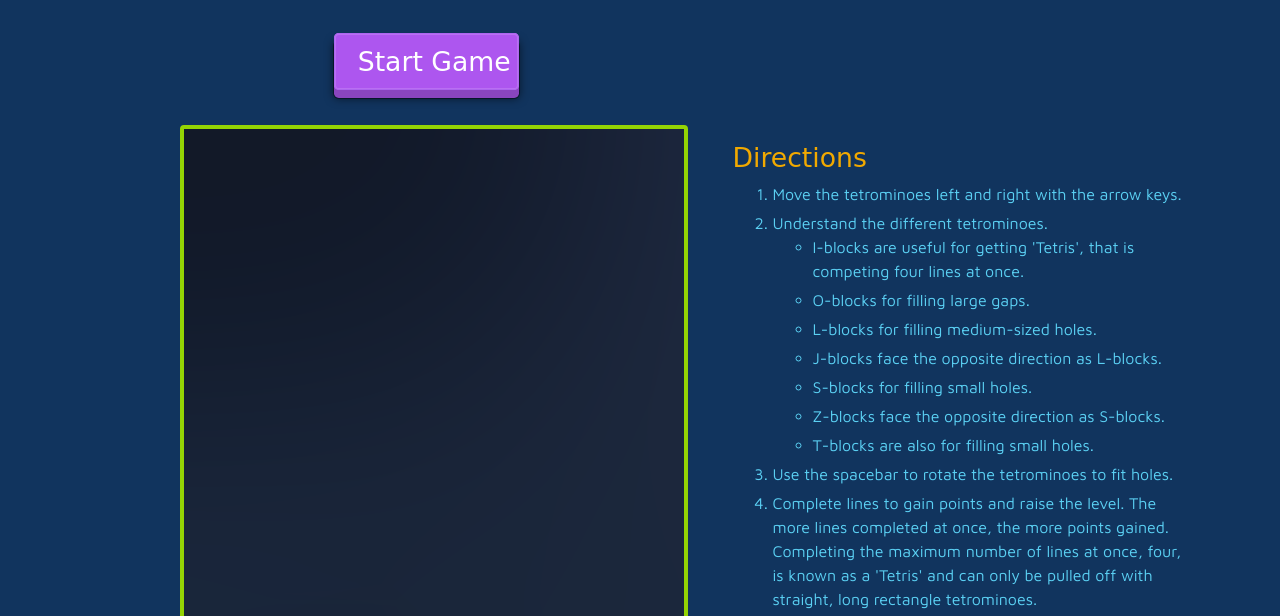
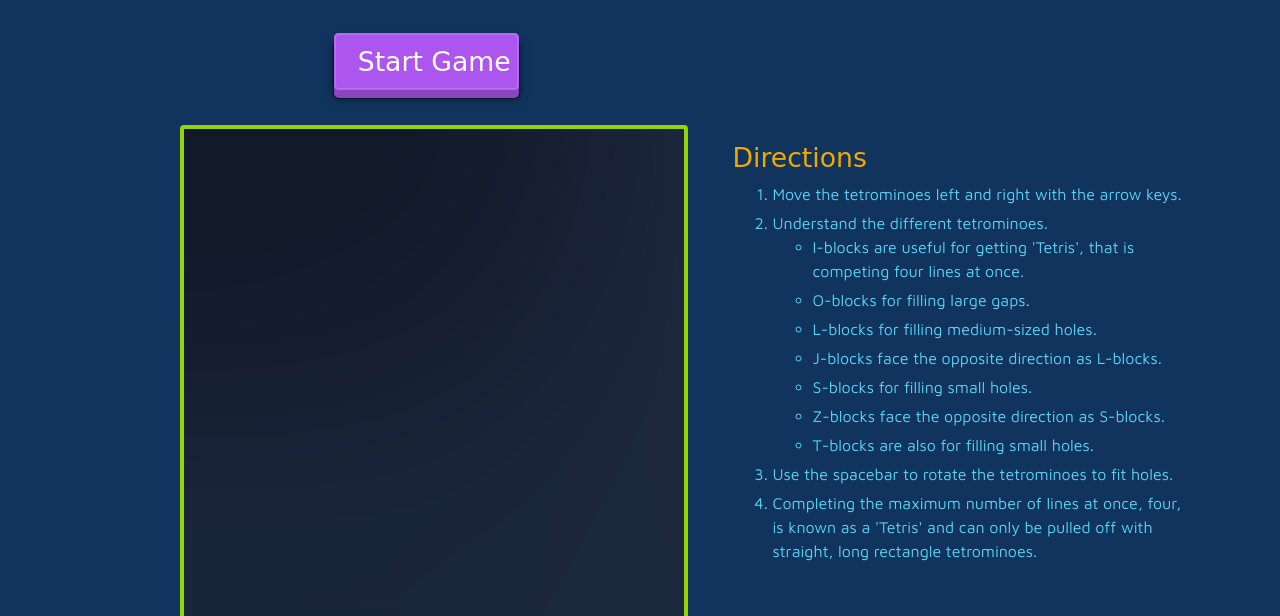
Before and after one commit to devinludwig/Tetris, a plain HTML site: page index.html in a window 1280 px wide. Shown: the part 336-952 px from the top of the page. Drawn offline with Linux system fonts and the light colour scheme; a web font is replaced by a local one.

Commit message:
update directions

```diff
--- a/index.html
+++ b/index.html
@@ -39,7 +39,7 @@
                       </ul>
                     </li>
                     <li>Use the spacebar to rotate the tetrominoes to fit holes.</li>
-                    <li>Complete lines to gain points and raise the level. The more lines completed at once, the more points gained. Completing the maximum number of lines at once, four, is known as a 'Tetris' and can only be pulled off with straight, long rectangle tetrominoes.</li>
+                    <li>Completing the maximum number of lines at once, four, is known as a 'Tetris' and can only be pulled off with straight, long rectangle tetrominoes.</li>
                   </ol>
                 </div>
               </div>
```
